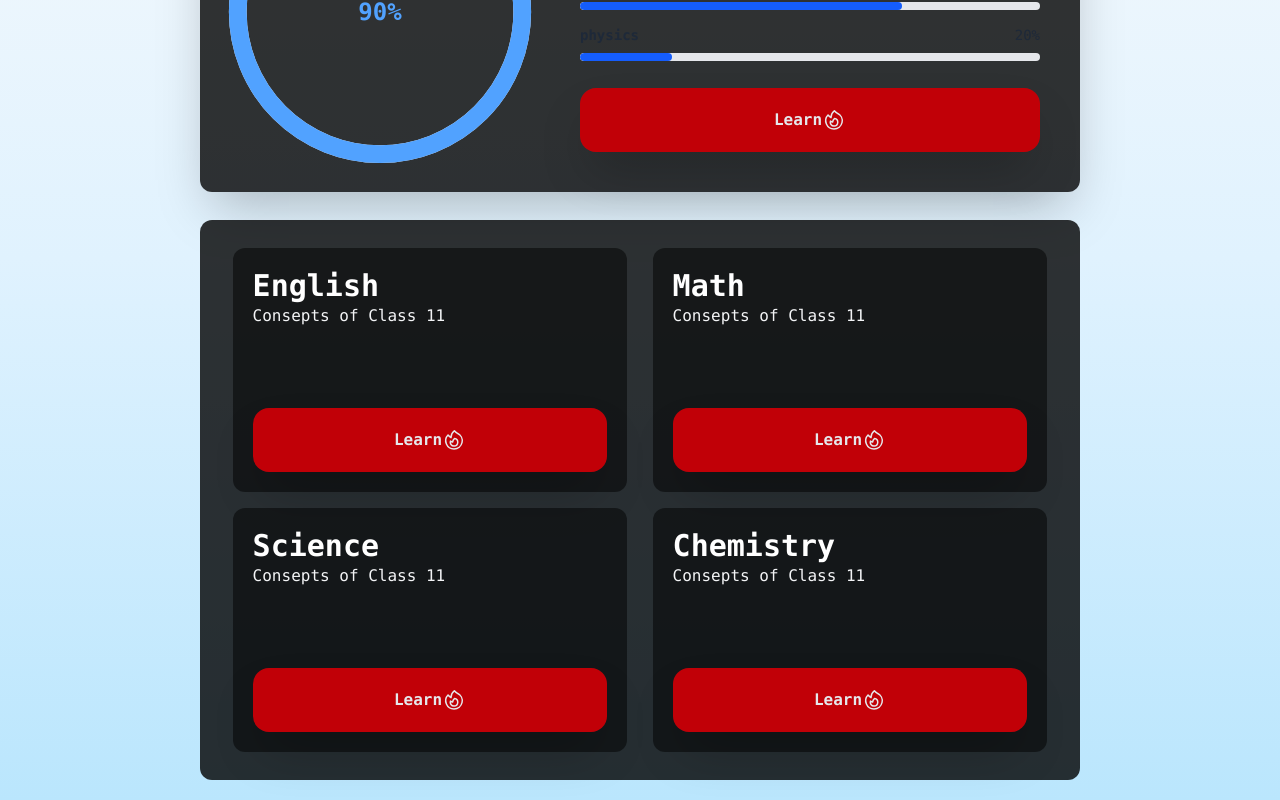
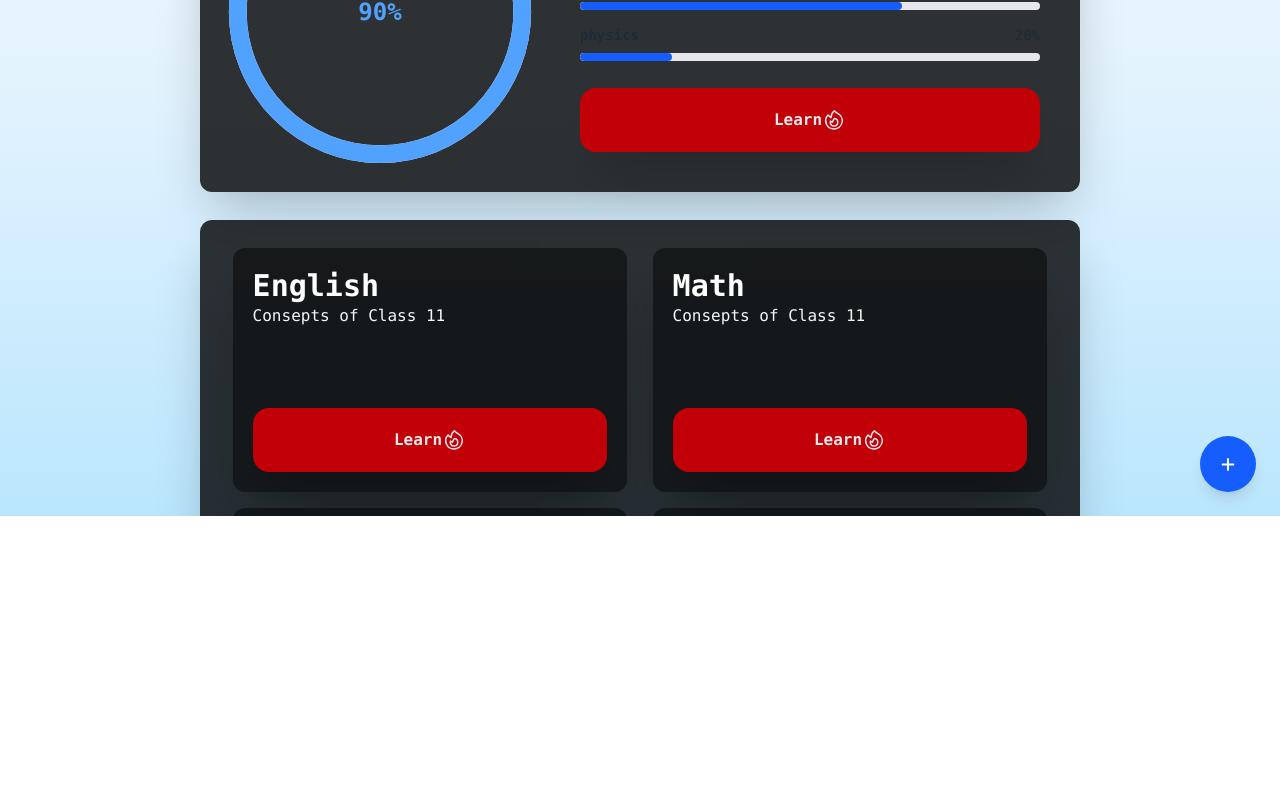
Before and after one commit to JoelJebitto/SpacedIn, a React (Vite) app in the folder SpacedIn/: page /dashboard in a window 1280 px wide. Shown: the part 284-1084 px from the top of the page. After the commit the page ends 800 px from the top, so only its background shows below. Built offline with nearby package versions, Linux system fonts and the light colour scheme; sample sign-in values are in the browser's storage.

Commit message:
added add deck btn

```diff
--- a/SpacedIn/index.html
+++ b/SpacedIn/index.html
@@ -7,9 +7,9 @@
     <title>Vite + React</title>
   </head>
   <body
-    class="bg-gradient-to-b from-[#f8fafc] via-[#e0f2fe] to-[#bae6fd] font-mono"
+    class="bg-gradient-to-b from-[#f8fafc] via-[#e0f2fe] to-[#bae6fd] h-full font-mono"
   >
-    <div id="root" class="h-full"></div>
+    <div id="root" class="h-screen overflow-auto"></div>
     <script type="module" src="/src/main.jsx"></script>
   </body>
 </html>
--- /dev/null
+++ b/SpacedIn/src/components/AddDeckButton.jsx
@@ -0,0 +1,19 @@
+const AddDeckButton = () => {
+  return (
+    <div>
+      <div className="fixed bottom-6 right-6 group">
+        <button
+          className="w-14 h-14 flex items-center justify-center rounded-full bg-blue-600 hover:bg-blue-700 text-white text-2xl shadow-lg transition-all"
+          aria-label="Add Deck"
+        >
+          +
+        </button>
+        <span className="absolute bottom-16 right-0 mb-2 opacity-0 group-hover:opacity-100 bg-black/80 text-white text-xs px-2 py-1 rounded transition">
+          Add Deck
+        </span>
+      </div>{" "}
+    </div>
+  );
+};
+
+export default AddDeckButton;
--- a/SpacedIn/src/components/Deck.jsx
+++ b/SpacedIn/src/components/Deck.jsx
@@ -3,7 +3,7 @@ import LearnButton from "./LearnButton";
 export default function Deck({ title, description, id }) {
   return (
     <div
-      className="bg-black/50 flex flex-col mx-auto my-2 p-5 text-white w-full lg:w-[47%] rounded-xl"
+      className="bg-black/50 flex flex-col mx-auto my-2 p-5 text-white w-full md:w-[47%] rounded-xl shadow-2xl"
       key={id}
     >
       <h1 className="text-3xl font-bold">{title}</h1>
--- a/SpacedIn/src/components/Decks.jsx
+++ b/SpacedIn/src/components/Decks.jsx
@@ -25,7 +25,7 @@ const lDeck = [
 
 const Decks = () => {
   return (
-    <div className="mt-7 p-5 bg-black/80 text-white rounded-xl">
+    <div className="mt-7 p-5 bg-black/80 text-white rounded-xl shadow-2xl">
       {/* <h1 className="text-4xl font-bold mb-3 underline">Decks:</h1> */}
       <div className=" flex flex-wrap">
         {lDeck.map((i) => (
--- a/SpacedIn/src/pages/Dashboard.jsx
+++ b/SpacedIn/src/pages/Dashboard.jsx
@@ -3,6 +3,7 @@ import { useNavigate } from "react-router-dom";
 import useAuthStore from "../store/useAuthStore";
 import FullOverview from "../components/FullOverview";
 import Decks from "../components/Decks";
+import AddDeckButton from "../components/AddDeckButton";
 
 function Dashboard() {
   const navigate = useNavigate();
@@ -14,6 +15,7 @@ function Dashboard() {
     <div className="flex flex-col w-screen lg:w-[55rem] m-5 lg:mx-auto">
       <FullOverview />
       <Decks />
+      <AddDeckButton />
     </div>
   );
 }
```
